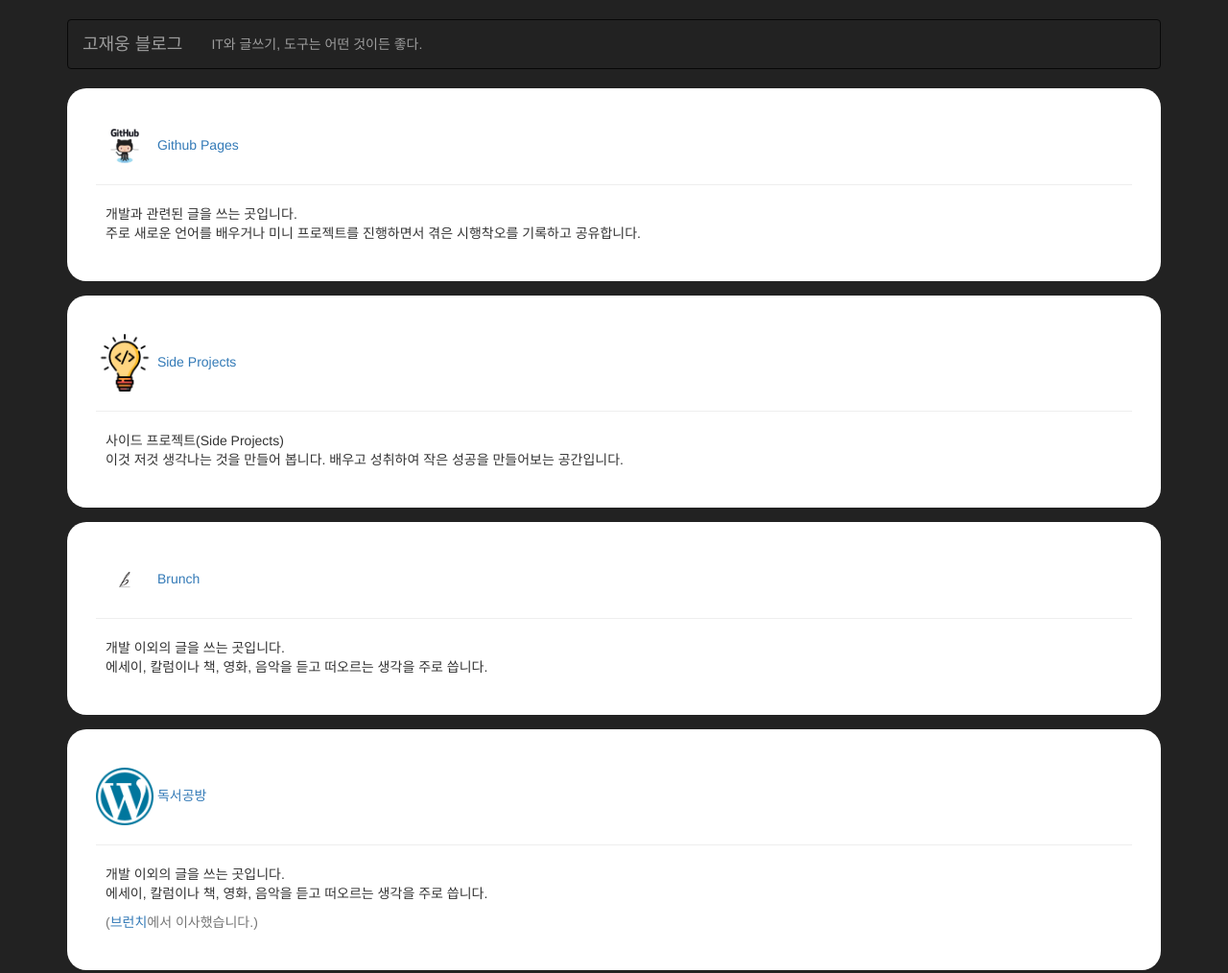
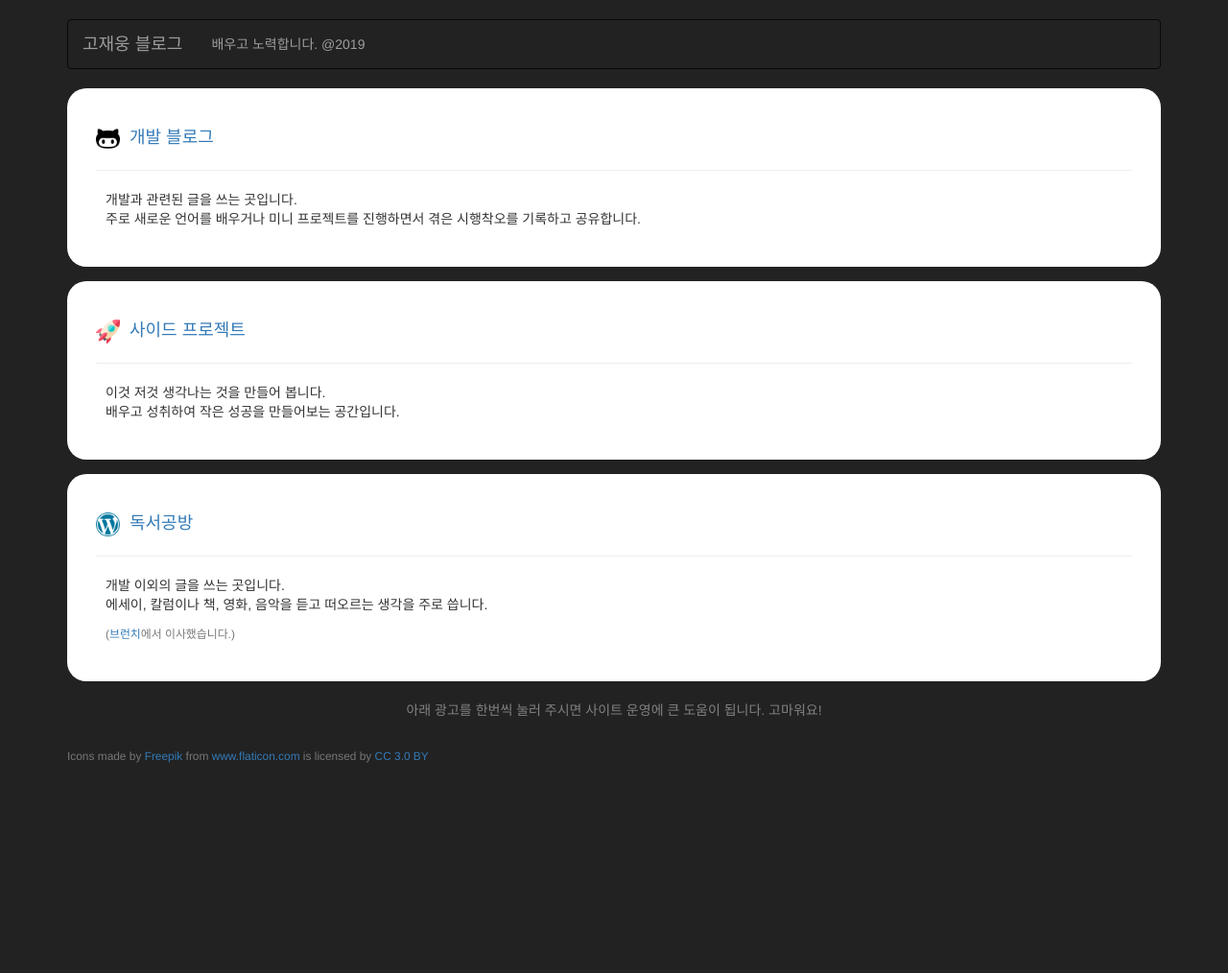
Before and after one commit to jwkcp/jwgo.kr, a plain HTML site: page index.html in a window 1280 px wide. Shown: the top 1014 px of the page at 96% size. After the commit the page ends 867 px from the top, so only its background shows below. Drawn offline with nearby package versions, Linux system fonts and the light colour scheme; a script that the page names is missing.

Commit message:
아이콘 교체, 브런치 소개 블럭 삭제

```diff
--- a/css/index.css
+++ b/css/index.css
@@ -15,12 +15,13 @@ body {
 }
 
 .link-content {
-    padding-left: 10px;;
+    padding-left: 10px;
+    ;
 }
 
 .logo {
-    max-width: 60px;
-
+    width: 2.5rem;
+    margin-right: 0.5rem;
 }
 
 .ad-notice {
--- a/index.html
+++ b/index.html
@@ -42,39 +42,33 @@
     <div class="container">
         <div class="navbar navbar-inverse headline-container">
             <div class="navbar-brand">고재웅 블로그</div>
-            <div class="navbar-text">IT와 글쓰기, 도구는 어떤 것이든 좋다.</div>
+            <div class="navbar-text">배우고 노력합니다. @2019</div>
         </div>
 
         <!-- Github page -->
         <div class="link-container">
-            <h5><a href="https://devlog.jwgo.kr/"><img class="logo" src="res/github-logo.jpg"> Github Pages</a></h5>
+            <h4><a href="//devlog.jwgo.kr/"><img class="logo" src="res/github.png"> 개발 블로그</a></h4>
             <hr>
             <p class="link-content">개발과 관련된 글을 쓰는 곳입니다.<br>주로 새로운 언어를 배우거나 미니 프로젝트를 진행하면서 겪은 시행착오를 기록하고 공유합니다.</p>
         </div>
 
         <!-- Side Project -->
         <div class="link-container">
-            <h5><a href="//util.kr"><img class="logo" src="res/side-projects-logo.png"> Side Projects</a></h5>
+            <h4><a href="//util.kr"><img class="logo" src="res/start-up.png"> 사이드 프로젝트</a></h4>
             <hr>
-            <p class="link-content">사이드 프로젝트(Side Projects)<br>이것 저것 생각나는 것을 만들어 봅니다. 배우고 성취하여 작은 성공을 만들어보는 공간입니다. </p>
+            <p class="link-content">이것 저것 생각나는 것을 만들어 봅니다.<br>배우고 성취하여 작은 성공을 만들어보는 공간입니다. </p>
         </div>
 
-        <!-- Old Blog -->
+        <!-- Blog -->
         <div class="link-container">
-            <h5><a href="//brunch.co.kr/@rhodia"><img class="logo" src="res/brunch-logo.png"> Brunch</a></h5>
-            <hr>
-            <p class="link-content">개발 이외의 글을 쓰는 곳입니다.<br>에세이, 칼럼이나 책, 영화, 음악을 듣고 떠오르는 생각을 주로 씁니다.</p>
-        </div>
-
-        <!-- New Blog -->
-        <div class="link-container">
-            <h5><a href="//blog.jwgo.kr/"><img class="logo" src="res/wordpress.png"> 독서공방</a></h5>
+            <h4><a href="//blog.jwgo.kr/"><img class="logo" src="res/wordpress.png"> 독서공방</a></h4>
             <hr>
             <p class="link-content">
                 개발 이외의 글을 쓰는 곳입니다.<br>에세이, 칼럼이나 책, 영화, 음악을 듣고 떠오르는 생각을 주로 씁니다.
             </p>
             <p class="link-content">
-                <span class="text-muted">(<a href="https://brunch.co.kr/@rhodia">브런치</a>에서 이사했습니다.)</span>
+                <span class="text-muted"><small>(<a href="https://brunch.co.kr/@rhodia">브런치</a>에서
+                        이사했습니다.)</small></span>
             </p>
         </div>
 
```
Also changed, not shown: res/brunch-logo.png (deleted), res/github-logo.jpg (deleted), res/github.png (added), res/side-projects-logo.png (deleted), res/start-up.png (added).
